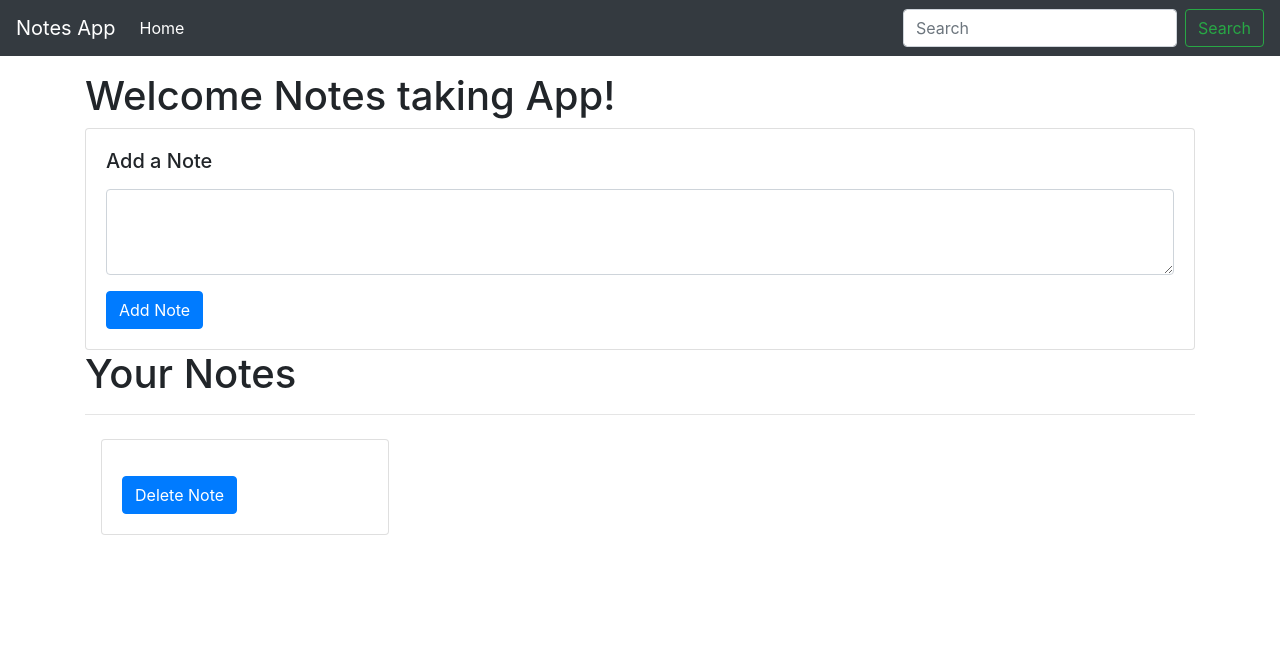
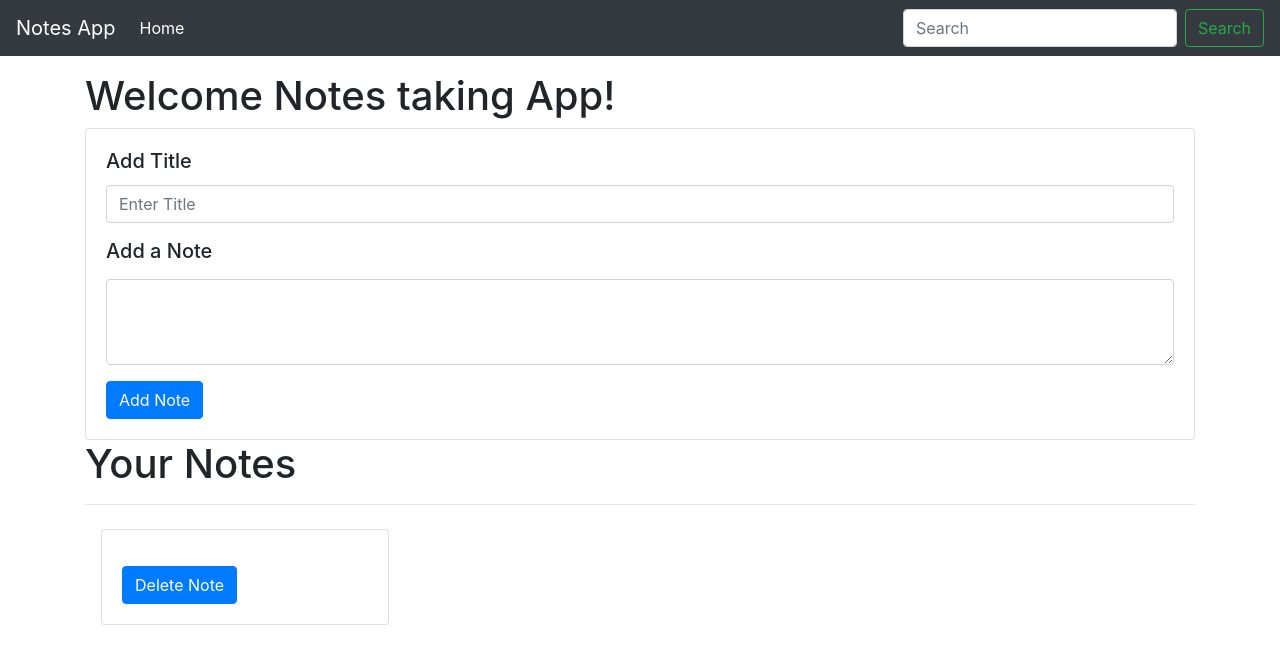
Before and after one commit to chaitanyamogal/Notes-taking-web-application, a plain HTML site: page index.html in a window 1280 px wide. Drawn offline with nearby package versions, Linux system fonts and the light colour scheme; files whose address does not match are found by name.

Commit message:
Update index.html

```diff
--- a/index.html
+++ b/index.html
@@ -55,6 +55,10 @@
       <h1>Welcome Notes taking App!</h1>
       <div class="card" ">
         <div class="card-body">
+          <div class="form-group">
+            <h5 class="card-title">Add Title</h5>
+            <input type="text" class="form-control" id="addTitle" placeholder="Enter Title">
+          </div>
           <h5 class="card-title">Add a Note</h5>
           <p class="card-text">
             <div class="form-group">
```
